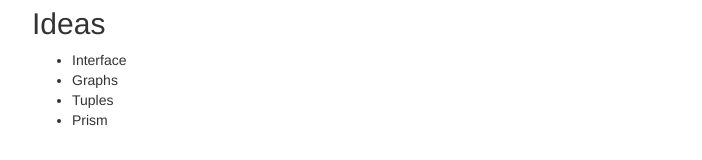
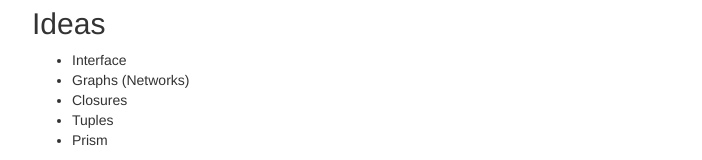
Before and after one commit to caseydriscoll/talks, a plain HTML site: page index.html in a window 1280 px wide. Shown: the part 492-652 px from the top of the page, without its empty margins (38-740 px from the left). Drawn offline with nearby package versions, Linux system fonts and the light colour scheme.

Commit message:
Add closures as idea

```diff
--- a/index.html
+++ b/index.html
@@ -33,7 +33,8 @@
       <h2>Ideas</h2>
       <ul>
         <li>Interface</li>
-        <li>Graphs</li>
+        <li>Graphs (Networks)</li>
+        <li>Closures</li>
         <li>Tuples</li>
         <li>Prism</li>
       </ul>
```
